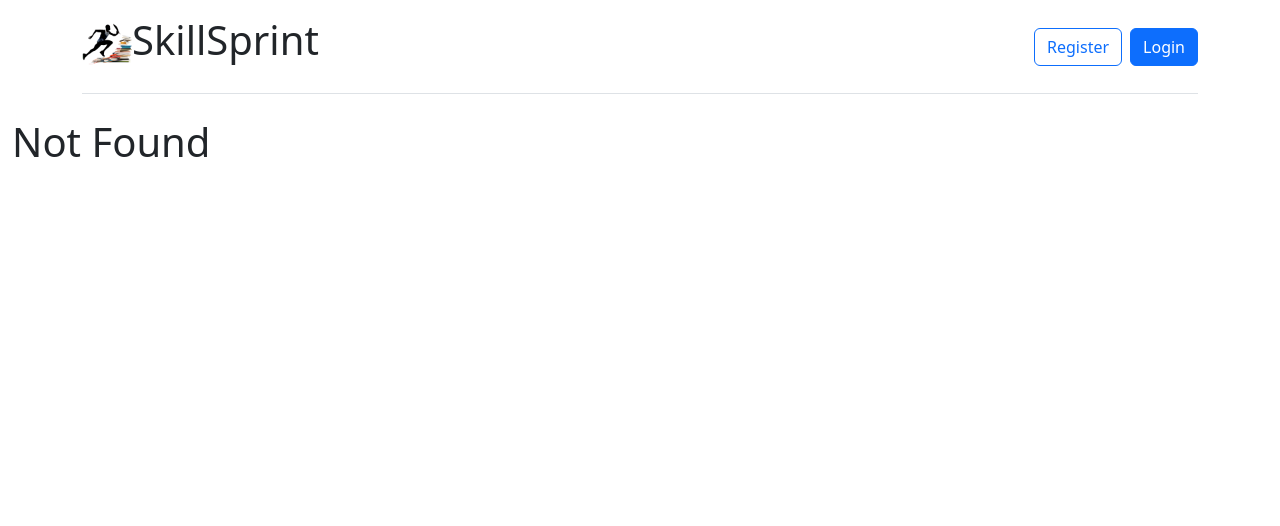
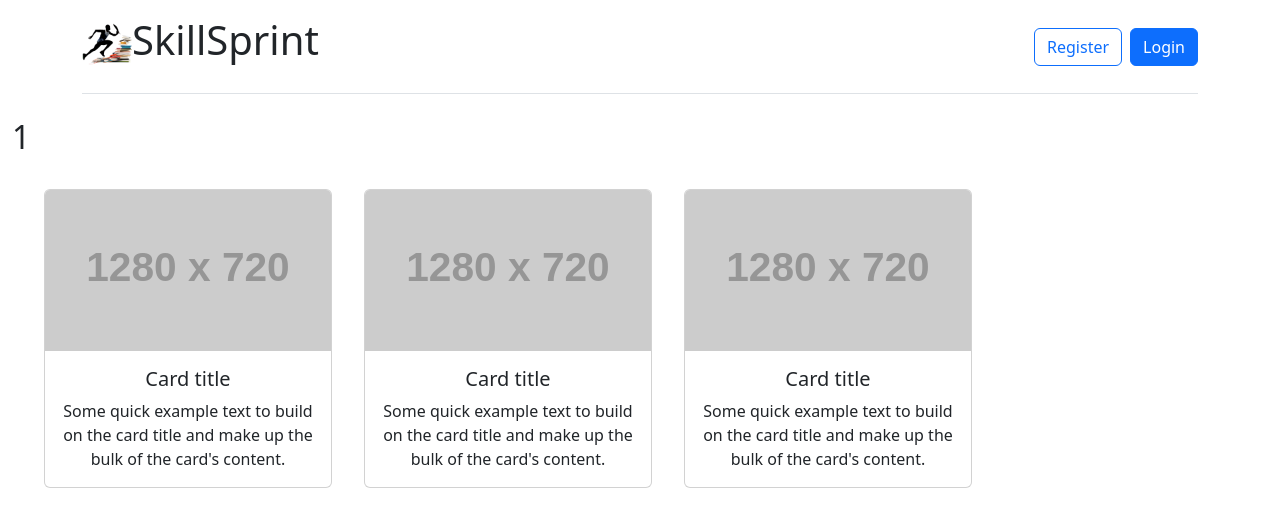
Before and after one commit to cannonspears/skillsprint, a React (Create React App) app in the folder front-end/: page /topic/1 in a window 1280 px wide. Before the commit this address had no page. Shown: the top 526 px of the page. Built offline with nearby package versions, Linux system fonts and the light colour scheme; a web font is replaced by a local one.

Commit message:
topic display cards

```diff
--- /dev/null
+++ b/front-end/src/cards/CardsList.css
@@ -0,0 +1,20 @@
+.cardsList {
+    display: flex;
+    flex-wrap: wrap;
+}
+
+.cardsList h2 {
+    break: both;
+}
+.cardsList a {
+    text-decoration: none;
+}
+
+.cardsList .card {
+    max-width: 18rem;
+    margin: 1rem;
+    transition: all 0.2s;
+}
+.cardsList .card:hover {
+    scale: 1.1;
+}
--- /dev/null
+++ b/front-end/src/cards/CardsList.js
@@ -0,0 +1,68 @@
+import React from 'react'
+import './CardsList.css'
+import { Link, useParams } from 'react-router-dom/cjs/react-router-dom.min'
+
+function CardsList() {
+    const { topic } = useParams(0)
+    return (
+        <>
+            <h2>{topic}</h2>
+            <div className="text-center m-3 cardsList">
+                <br />
+                <Link to="#">
+                    <div className="card">
+                        <img
+                            src="https://placehold.co/1280x720"
+                            className="card-img-top"
+                            alt="..."
+                        />
+                        <div className="card-body">
+                            <h5 class="card-title">Card title</h5>
+                            <p className="card-text">
+                                Some quick example text to build on the card
+                                title and make up the bulk of the card's
+                                content.
+                            </p>
+                        </div>
+                    </div>
+                </Link>
+                <Link to="#">
+                    <div className="card">
+                        <img
+                            src="https://placehold.co/1280x720"
+                            className="card-img-top"
+                            alt="..."
+                        />
+                        <div className="card-body">
+                            <h5 class="card-title">Card title</h5>
+                            <p className="card-text">
+                                Some quick example text to build on the card
+                                title and make up the bulk of the card's
+                                content.
+                            </p>
+                        </div>
+                    </div>
+                </Link>
+                <Link to="#">
+                    <div className="card">
+                        <img
+                            src="https://placehold.co/1280x720"
+                            className="card-img-top"
+                            alt="..."
+                        />
+                        <div className="card-body">
+                            <h5 class="card-title">Card title</h5>
+                            <p className="card-text">
+                                Some quick example text to build on the card
+                                title and make up the bulk of the card's
+                                content.
+                            </p>
+                        </div>
+                    </div>
+                </Link>
+            </div>
+        </>
+    )
+}
+
+export default CardsList
--- a/front-end/src/dashboard/Search.js
+++ b/front-end/src/dashboard/Search.js
@@ -1,25 +1,30 @@
-import React from "react";
-import "./Search.css";
+import React from 'react'
+import { Link, useHistory } from 'react-router-dom/cjs/react-router-dom.min'
+import './Search.css'
 
 function Search() {
+    let history = useHistory()
+
+    const submitHandler = (e) => {
+        e.preventDefault()
+        const searchTerm = e.target.search.value
+
+        history.push(`/topic/${searchTerm}`)
+    }
+
     return (
         <div className="searchContainer">
+            <form name="search" onSubmit={submitHandler}>
                 <div className="input-group">
-        <input
-          type="search"
-          id="search"
-          className="form-control"
-        />
+                    <input type="search" id="search" className="form-control" />
 
-        <button
-          type="button"
-          className="btn btn-primary"
-        >
+                    <button type="submit" className="btn btn-primary">
                         <i className="bi bi-search"></i>
                     </button>
                 </div>
+            </form>
         </div>
-  );
+    )
 }
 
-export default Search;
+export default Search
--- a/front-end/src/layout/Routes.js
+++ b/front-end/src/layout/Routes.js
@@ -1,10 +1,11 @@
-import React from "react";
+import React from 'react'
 
-import { Redirect, Route, Switch } from "react-router-dom";
-import Dashboard from "../dashboard/Dashboard";
-import NotFound from "./NotFound";
-import Splash from "./Splash";
-import Signin from "./Signin";
+import { Redirect, Route, Switch } from 'react-router-dom'
+import Dashboard from '../dashboard/Dashboard'
+import NotFound from './NotFound'
+import Splash from './Splash'
+import Signin from './Signin'
+import CardsList from '../cards/CardsList'
 
 /**
  * Defines all the routes for the application.
@@ -13,26 +14,23 @@ import Signin from "./Signin";
 function Routes() {
     return (
         <Switch>
-      <Route
-        exact={true}
-        path="/"
-      >
+            <Route exact={true} path="/">
                 <Splash />
             </Route>
-      <Route
-        exact={true}
-        path="/signin"
-      >
+            <Route exact={true} path="/signin">
                 <Signin />
             </Route>
             <Route path="/dashboard">
                 <Dashboard />
             </Route>
+            <Route path="/topic/:topic">
+                <CardsList />
+            </Route>
             <Route>
                 <NotFound />
             </Route>
         </Switch>
-  );
+    )
 }
 
-export default Routes;
+export default Routes
--- a/front-end/src/layout/Signin.js
+++ b/front-end/src/layout/Signin.js
@@ -1,7 +1,7 @@
-import React from "react";
-import "./Signin.css";
-import { Link } from "react-router-dom/cjs/react-router-dom.min";
-import sprinterLogo from "../img/sprinter-300.png";
+import React from 'react'
+import './Signin.css'
+import { Link } from 'react-router-dom/cjs/react-router-dom.min'
+import sprinterLogo from '../img/sprinter-300.png'
 
 function Signin() {
     return (
@@ -23,7 +23,7 @@ function Signin() {
                         id="floatingInput"
                         placeholder="name@example.com"
                     />
-          <label for="floatingInput">Email address</label>
+                    <label htmlFor="floatingInput">Email address</label>
                 </div>
                 <div className="form-floating">
                     <input
@@ -32,16 +32,13 @@ function Signin() {
                         id="floatingPassword"
                         placeholder="Password"
                     />
-          <label for="floatingPassword">Password</label>
+                    <label htmlFor="floatingPassword">Password</label>
                 </div>
 
                 <div className="checkbox mb-3">
                     <label>
-            <input
-              type="checkbox"
-              value="remember-me"
-            />{" "}
-            Remember me
+                        <input type="checkbox" value="remember-me" /> Remember
+                        me
                     </label>
                 </div>
                 <Link to="/dashboard">
@@ -55,7 +52,7 @@ function Signin() {
                 <p className="mt-5 mb-3 text-muted">&copy; 2017–2021</p>
             </form>
         </main>
-  );
+    )
 }
 
-export default Signin;
+export default Signin
```
Lines whose indentation alone changed are shown as unchanged.
